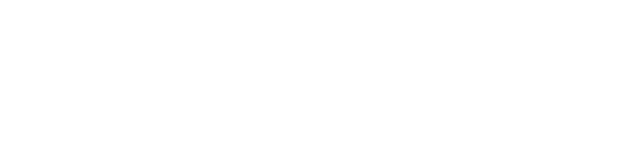
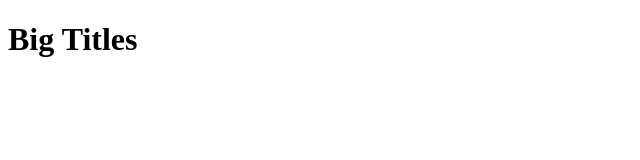
Before and after one commit to kpetrowski/Style_Conference, a plain HTML site: page index.html in a window 1280 px wide. Shown: the whole page, without its empty margins (0-640 px from the left). Drawn offline with Linux system fonts and the light colour scheme.

Commit message:
Added title

```diff
--- a/index.html
+++ b/index.html
@@ -7,6 +7,6 @@
     <title>Document</title>
 </head>
 <body>
-
+    <h1>Big Titles</h1>
 </body>
 </html>
```
